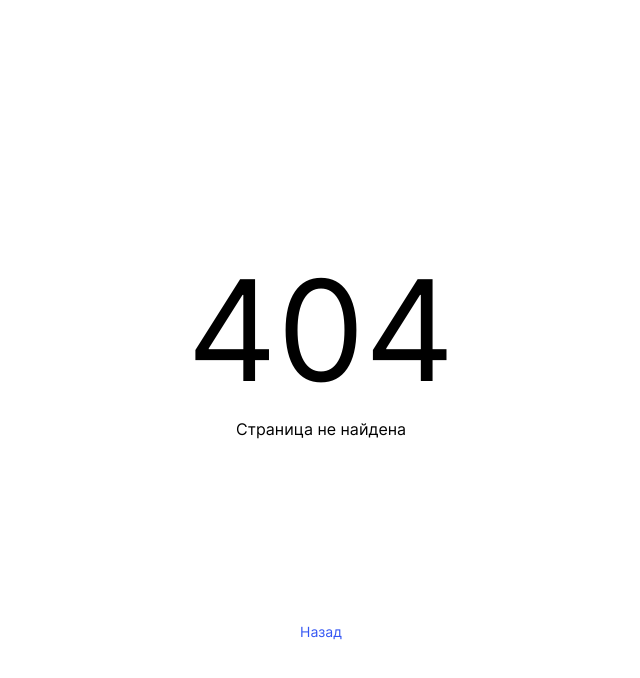
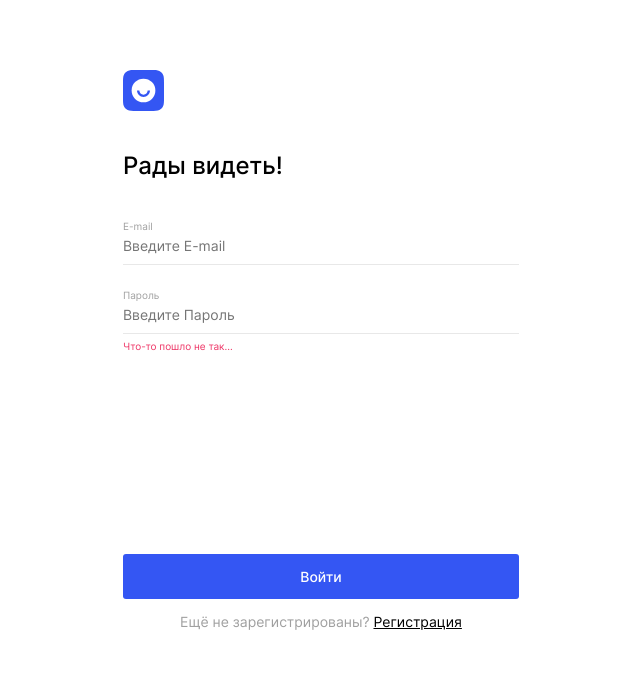
Before and after one commit to SEnyakkk/movies-explorer-frontend, a React (Create React App) app: page /signin in a window 1280 px wide. Before the commit this address had no page. Shown: the top 678 px of the page, without its empty margins (319-959 px from the left). Built offline with nearby package versions, Linux system fonts and the light colour scheme.

Commit message:
add login/reg page

```diff
--- a/src/components/App/App.js
+++ b/src/components/App/App.js
@@ -1,10 +1,12 @@
 import './App.css';
 import '../../index.css'
-import Main from '../Main/Mail';
+import Main from '../Main/Main';
 import { Route, Routes } from 'react-router-dom';
 import ErrorPage from '../ErrorPage/ErrorPage';
 import Movies from '../Movies/Movies';
 import SavedMovies from '../SavedMovies/SavedMovies';
+import Register from '../Register/Register';
+import Login from '../Login/Login';
 
 function App() {
 
@@ -16,6 +18,8 @@ function App() {
         <Route path="/" element={<Main />} />
         <Route path="/movies" element={<Movies />} />
         <Route path="/saved-movies" element={<SavedMovies />} />
+        <Route path="/signup" element={<Register name={'signup'}/>} />
+        <Route path="/signin" element={<Login name={'signin'}/>} />
       </Routes>
     </div>
   );
--- a/src/components/Header/Header.js
+++ b/src/components/Header/Header.js
@@ -7,7 +7,7 @@ function Header() {
   return (
     <header className="header header_theme_promo ">
       <div className="header__container">
-        <Logo />
+        <Logo name={'header'}/>
         <Navigation />
       </div>
     </header>
--- /dev/null
+++ b/src/components/Login/Login.css
@@ -0,0 +1,5 @@
+@import url(../../components/Register/Register.css);
+
+.auth__form-submit_login {
+  padding: 202px 0 0;
+}
--- /dev/null
+++ b/src/components/Login/Login.js
@@ -0,0 +1,39 @@
+import "./Login.css"
+import { Link } from "react-router-dom"
+import headerLogo from "../../images/logo.svg";
+
+
+function Login({ name }) {
+
+
+  return (
+    <main className="page__auth">
+      <section className="auth__container">
+        <Link to="/" className='auth__logo link'>
+          <img src={headerLogo} alt="Лого" className="logo__img" />
+        </Link>
+        <h2 className="auth__title">{name === 'signin' ? 'Рады видеть!' : 'Добро пожаловать!'}</h2>
+        <form className="auth__form">
+          <label className="auth__form_label">E-mail</label>
+          <input type="email" name="auth-email" className="auth__form_input" placeholder="Введите E-mail" required />
+          <span className="auth__form_span auth__form_span_valid">Что-то пошло не так...</span>
+          <label className="auth__form_label">Пароль</label>
+          <input type="password" name="auth-password" className="auth__form_input auth__form_input_invalid" placeholder="Введите Пароль" required />
+          <span className="auth__form_span">Что-то пошло не так...</span>
+          <div className="auth__form-submit_login">
+            <button type="submit" className="auth__form_submit"> {name === 'signin' ? 'Войти' : 'Зарегистрироваться'} </button>
+            <p className="auth__form-caption">
+              {name === 'signin' ? 'Ещё не зарегистрированы? ' : 'Уже зарегистрированы? '}
+
+              <Link to="/signup" className="auth__form-link-caption link">Регистрация</Link>
+
+              {/* <Link to="/signin" className="auth__form-link-caption link">Войти</Link> */}
+            </p>
+          </div>
+        </form>
+      </section>
+    </main >
+  )
+}
+
+export default Login
--- a/src/components/Logo/Logo.js
+++ b/src/components/Logo/Logo.js
@@ -1,11 +1,11 @@
-import {Link} from "react-router-dom";
+import { Link } from "react-router-dom";
 import headerLogo from "../../images/logo.svg";
 import "./Logo.css"
 
 function Logo() {
-  return(
-    <Link to="/" className="logo link-hover">
-      <img src={headerLogo} alt="Лого" className="logo__img"/>
+  return (
+    <Link to="/" className='logo link'>
+      <img src={headerLogo} alt="Лого" className="logo__img" />
     </Link>
   )
 }
--- a/src/components/Main/Mail.js
+++ b/src/components/Main/Main.js
@@ -1,4 +1,4 @@
-import './Mail.css';
+import './Main.css';
 import Header from "../Header/Header";
 import Footer from "../Footer/Footer";
 import Promo from "./Promo/Promo";
--- a/src/components/Navigation/Navigation.js
+++ b/src/components/Navigation/Navigation.js
@@ -1,3 +1,4 @@
+import { Link } from "react-router-dom"
 import "./Navigation.css"
 
 
@@ -6,8 +7,10 @@ function Navigation() {
   return (
     <>
       <div className="navigation">
-        <button className="navigation__registration-button">Регистрация</button>
-        <button className="navigation__login-button">Войти</button>
+        <Link to="/signup" className="auth__form-link-caption link"><button className="navigation__registration-button">Регистрация</button></Link>
+        {/* <button className="navigation__registration-button">Регистрация</button> */}
+        {/* <button className="navigation__login-button">Войти</button> */}
+        <Link to="/signin" className="auth__form-link-caption link"><button className="navigation__login-button">Войти</button></Link>
       </div>
     </>
   )
--- /dev/null
+++ b/src/components/Register/Register.css
@@ -0,0 +1,105 @@
+.page__auth {
+  display: flex;
+  background: rgba(255, 255, 255, 1);
+}
+
+.auth__logo {
+  margin-top: 70px;
+  width: 38px;
+}
+
+.auth__title {
+  margin: 0;
+  padding: 40px 0;
+  font-size: 24px;
+  font-weight: 500;
+  line-height: 29px;
+  letter-spacing: 0em;
+}
+
+.auth__container {
+  display: flex;
+  flex-direction: column;
+  max-width: 396px;
+}
+
+.auth__form {
+  display: flex;
+  flex-direction: column;
+}
+
+.auth__form_label {
+  margin: 0;
+  padding: 6px 0 0;
+  font-size: 10px;
+  font-weight: 400;
+  line-height: 12px;
+  letter-spacing: 0em;
+  color: rgba(160, 160, 160, 1);
+}
+
+.auth__form_label:first-of-type {
+  padding: 0;
+}
+
+.auth__form_input {
+  padding: 5px 0 10px;
+  border: none;
+  border-bottom: rgba(232, 232, 232, 1) 1px solid;
+  font-size: 14px;
+  font-weight: 400;
+  line-height: 17px;
+  color: rgba(0, 0, 0, 1);
+}
+
+.auth__form_input_invalid {
+  color: rgba(238, 52, 101, 1);
+}
+
+.auth__form_input:focus {
+  outline: none;
+  border-color: rgba(52, 86, 243, 1);
+  box-shadow: horizontal offset;
+}
+
+.auth__form_span {
+  min-height: 12px;
+  padding: 6px 0 0;
+  margin: 0;
+  font-size: 10px;
+  font-weight: 400;
+  line-height: 12px;
+  color: rgba(238, 52, 101, 1);
+}
+.auth__form_span_valid {
+  color: transparent;
+  font-size: 0;
+}
+
+.auth__form-submit {
+  padding: 134px 0 0;
+}
+
+.auth__form_submit {
+  width: 100%;
+  height: 45px;
+  border: none;
+  border-radius: 3px;
+  background: rgba(52, 86, 243, 1);
+  color: rgba(255, 255, 255, 1);
+  font-size: 14px;
+  font-weight: 500;
+  line-height: 17px;
+  text-align: center;
+}
+
+.auth__form-caption {
+  width: 396px;
+  font-size: 14px;
+  font-weight: 400;
+  line-height: 17px;
+  color: rgba(160, 160, 160, 1);
+  font-family: Inter;
+
+  text-align: center;
+}
--- /dev/null
+++ b/src/components/Register/Register.js
@@ -0,0 +1,42 @@
+import "./Register.css"
+import { Link } from "react-router-dom"
+import headerLogo from "../../images/logo.svg";
+
+
+function Register({ name }) {
+
+
+  return (
+    <main className="page__auth">
+      <section className="auth__container">
+        <Link to="/" className='auth__logo link'>
+          <img src={headerLogo} alt="Лого" className="logo__img" />
+        </Link>
+        <h2 className="auth__title">{name === 'signin' ? 'Рады видеть!' : 'Добро пожаловать!'}</h2>
+        <form className="auth__form">
+          <label className="auth__form_label">Имя</label>
+          <input type="text" name="auth-name" className="auth__form_input" placeholder="Введите Имя" required />
+          <span className="auth__form_span auth__form_span_valid">Что-то пошло не так...</span>
+          <label className="auth__form_label">E-mail</label>
+          <input type="email" name="auth-email" className="auth__form_input" placeholder="Введите E-mail" required />
+          <span className="auth__form_span auth__form_span_valid">Что-то пошло не так...</span>
+          <label className="auth__form_label">Пароль</label>
+          <input type="password" name="auth-password" className="auth__form_input auth__form_input_invalid" placeholder="Введите Пароль" required />
+          <span className="auth__form_span">Что-то пошло не так...</span>
+          <div className="auth__form-submit">
+            <button type="submit" className="auth__form_submit"> {name === 'signin' ? 'Войти' : 'Зарегистрироваться'} </button>
+            <p className="auth__form-caption">
+              {name === 'signin' ? 'Ещё не зарегистрированы? ' : 'Уже зарегистрированы? '}
+
+              {/* <Link to="/signup" className="auth__form-link-caption link">Регистрация</Link> */}
+
+              <Link to="/signin" className="auth__form-link-caption link">Войти</Link>
+            </p>
+          </div>
+        </form>
+      </section>
+    </main >
+  )
+}
+
+export default Register
```
Also changed, not shown: src/components/Logo/Logo.css (line endings or trailing spaces), src/components/Main/Main.css (renamed from src/components/Main/Mail.css).
